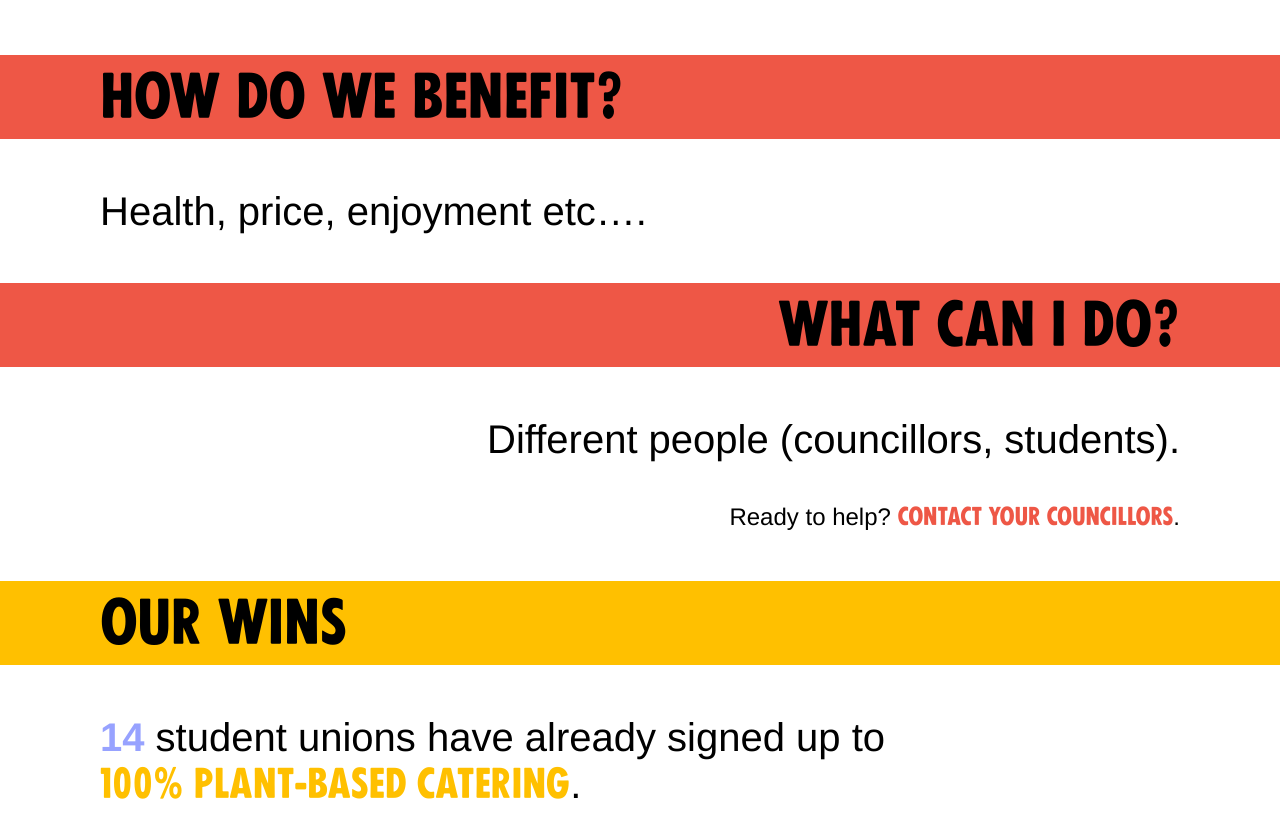
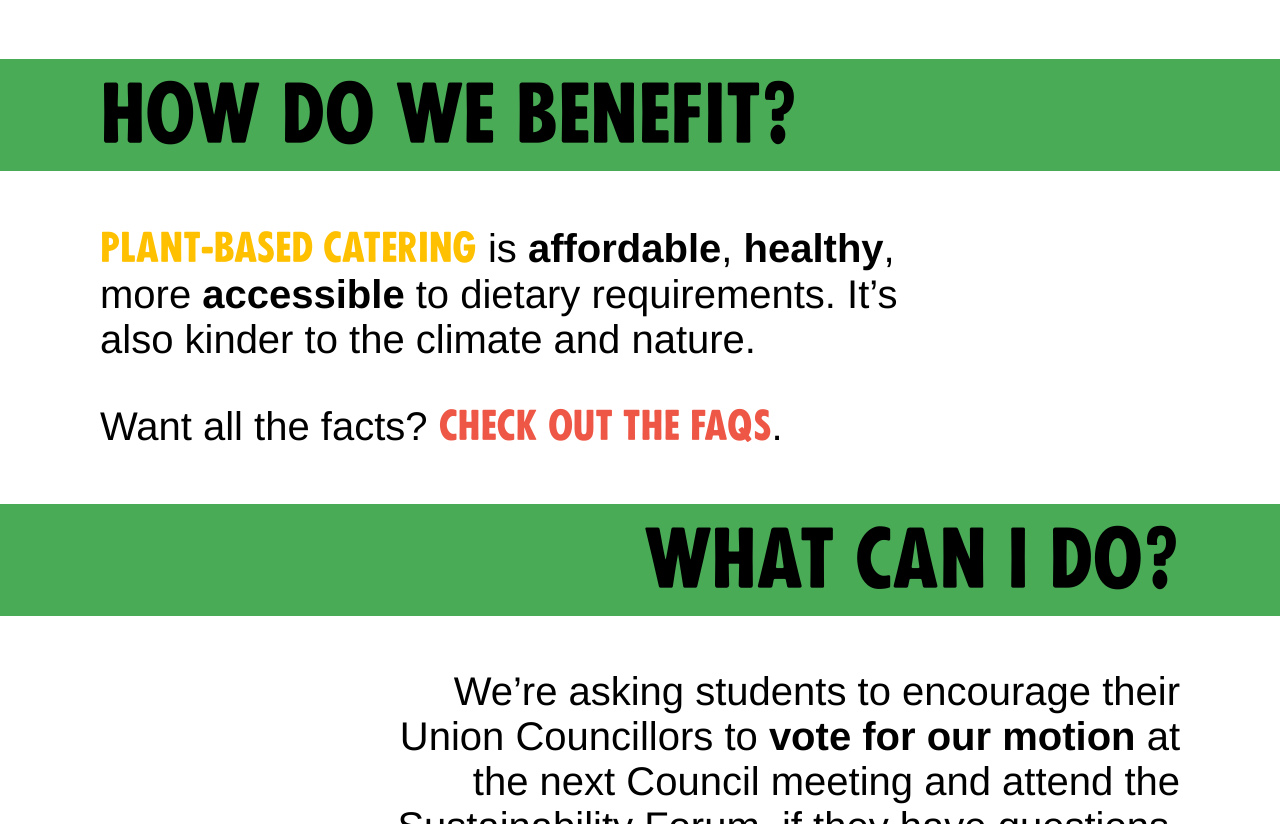
Before and after one commit to yogabbagabb/pbu-imperial.github.io, a Jekyll site: the page built from index.markdown, in a window 1280 px wide and 900 px high, scrolled down 924 px, cut to the strip 71-895 px from the top of the window. Built offline with Jekyll 4.4.1, drawn with Linux system fonts in a browser that asks for light colours; some of the changed text lies outside the part shown.

Commit message:
better text answering qs

```diff
--- a/index.markdown
+++ b/index.markdown
@@ -23,16 +23,22 @@ useful tag:
 
 ![PBU camp jumping](/assets/images/pictures/SummerCamp2023.jpg){: .banner .center }
 
-## How do we benefit?
-{: .fill-red .wide-block .left }
+# How do we benefit?
+{: .fill-green .wide-block .left }
 
-Health, price, enjoyment etc....
+**Plant-based catering**{: .headingy .yellow } is **affordable**, **healthy**, more **accessible** to dietary requirements. It's also kinder to the climate and nature.
 {: .left-block }
 
-## What can I do?
-{: .fill-red .wide-block .right }
+Want all the facts? **[Check out the FAQs](/faqs)**{: .headingy }.
+{: .left-block }
 
-Different people (councillors, students).
+# What can I do?
+{: .fill-green .wide-block .right }
+
+We're asking students to encourage their Union Councillors to **vote for our motion** at the next Council meeting and attend the Sustainability Forum, if they have questions.
+{: .right-block }
+
+We can use the Union's support of **100% plant-based catering**{: .headingy .yellow } to pressure Imperial to transition their outlets.
 {: .right-block }
 
 <!-- Move to FAQ!
@@ -43,9 +49,9 @@ What we eat is deeply intersectional. We will only accept a transition that work
 {: .left-block } -->
 
 Ready to help? **[Contact your councillors](/councillors)**{: .headingy }.
-{: .right-block .small }
+{: .right-block }
 
-## Our wins
+# Our wins
 {: .fill-yellow .wide-block }
 
 **14**{: .shiny } student unions have already signed up to **100% plant-based catering**{: .headingy .yellow }.
@@ -58,16 +64,16 @@ Ready to help? **[Contact your councillors](/councillors)**{: .headingy }.
 {: .fill-green .left-block }
 
 Food systems account for ***a quarter***{: .fancy } of global greenhouse gas emissions.[^1]
-{: .middle-block .small }
+{: .left-block .small }
 
 Left unchecked, ***our diets alone***{: .fancy } will emit enough greenhouse gases to warm the earth well past 1.5 degrees and use up 75% of our carbon budget for 2.0 degrees.[^2]
-{: .middle-block .small }
+{: .left-block .small }
 
 ***What we eat***{: .fancy } has a huge impact on our emissions.[^3] [^4] [^5] [^6]
-{: .middle-block .small }
+{: .left-block .small }
 
 The impacts of climate change will be massive and widespread, and we need to act at ***speed & scale***{: .fancy } to reduce our emissions.[^7] [^8]
-{: .middle-block .small }
+{: .left-block .small }
 
 [^1]: Mbow, C., C. Rosenzweig, L.G. Barioni, T.G. Benton, M. Herrero, M. Krishnapillai, E. Liwenga, P. Pradhan, M.G. Rivera-Ferre, T. Sapkota, F.N. Tubiello, Y. Xu, 2019: Food Security. In: Climate Change and Land: an IPCC special report on climate change, desertification, land degradation, sustainable land management, food security, and greenhouse gas fluxes in terrestrial ecosystems [P.R. Shukla, J. Skea, E. Calvo Buendia, V. Masson-Delmotte, H.-O. Pörtner, D.C. Roberts, P. Zhai, R. Slade, S. Connors, R. van Diemen, M. Ferrat, E. Haughey, S. Luz, S. Neogi, M. Pathak, J. Petzold, J. Portugal Pereira, P. Vyas, E. Huntley, K. Kissick, M. Belkacemi, J. Malley, (eds.)]. In press.
 
@@ -87,13 +93,13 @@ The impacts of climate change will be massive and widespread, and we need to act
 
 
 So, we need to change what we eat to help save the planet. Plants are much more efficient than animals, as they are further down the food chain, and so emit much less carbon dioxide and methane and take up much less space[^9]. In the UK, a plant-based diet could reduce the emissions of the average person’s diet by as much as 84%[^10], so ***the thing we must do to ensure our diets emit less is eat more plants and fewer animals.***{: .fancy }
-{: .left-block .small }
+{: .middle-block .small }
 
 By not transitioning to plant-based catering, we neglect ~25% of global emissions and condone the effects of climate change.
-{: .left-block .small }
+{: .middle-block .small }
 
 There are so many co-benefits to eating more plants, including benefits to health, biodiversity, and pollution. Our argument is strong from any of these perspectives, but we hope the above is especially clear. There really is no alternative but to act on this. Our diets must change, and our habits must change, and our cultures must change. It will not be easy, but plant-based catering is a good start.
-{: .left-block .small }
+{: .middle-block .small }
 
 [^9]: Hannah Ritchie (2021) - “If the world adopted a plant-based diet, we would reduce global agricultural land use from 4 to 1 billion hectares” Published online at OurWorldInData.org. Retrieved from: '[https://ourworldindata.org/land-use-diets](https://ourworldindata.org/land-use-diets)' [Online Resource]
 
```
